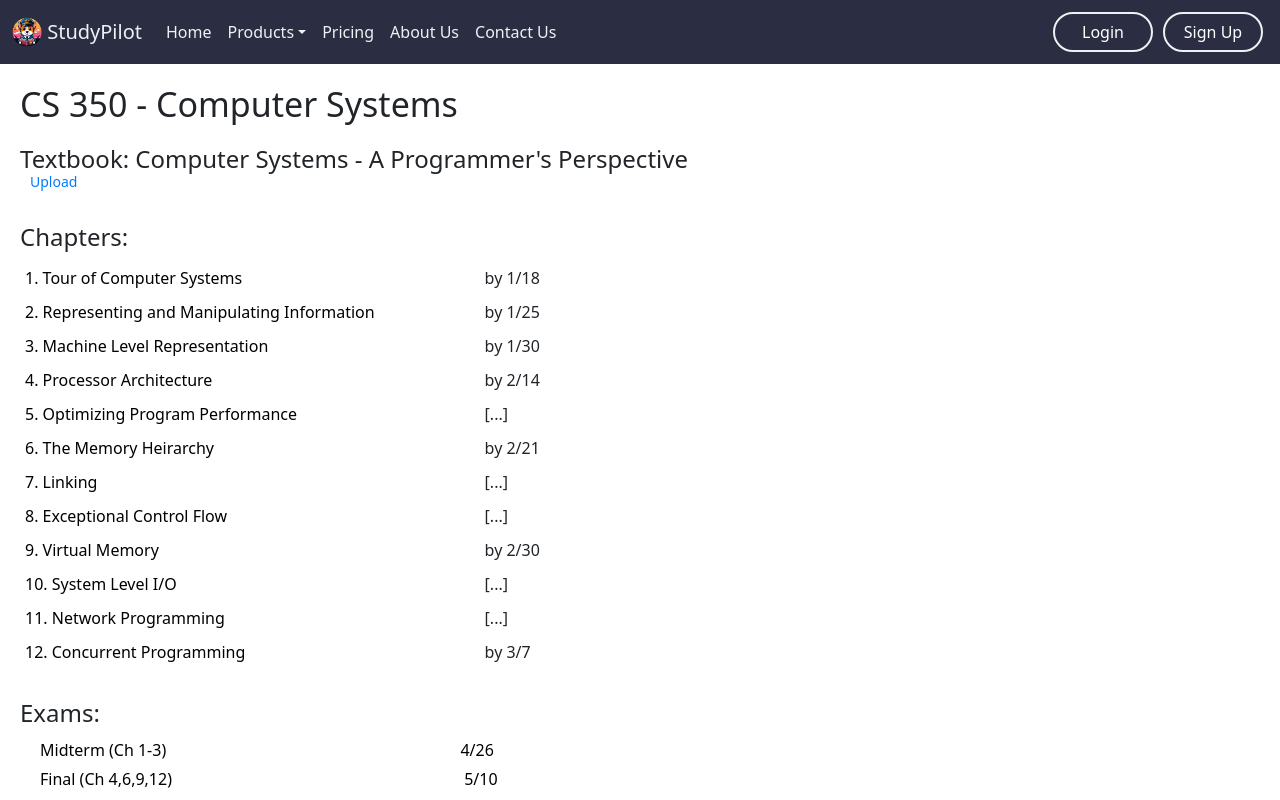
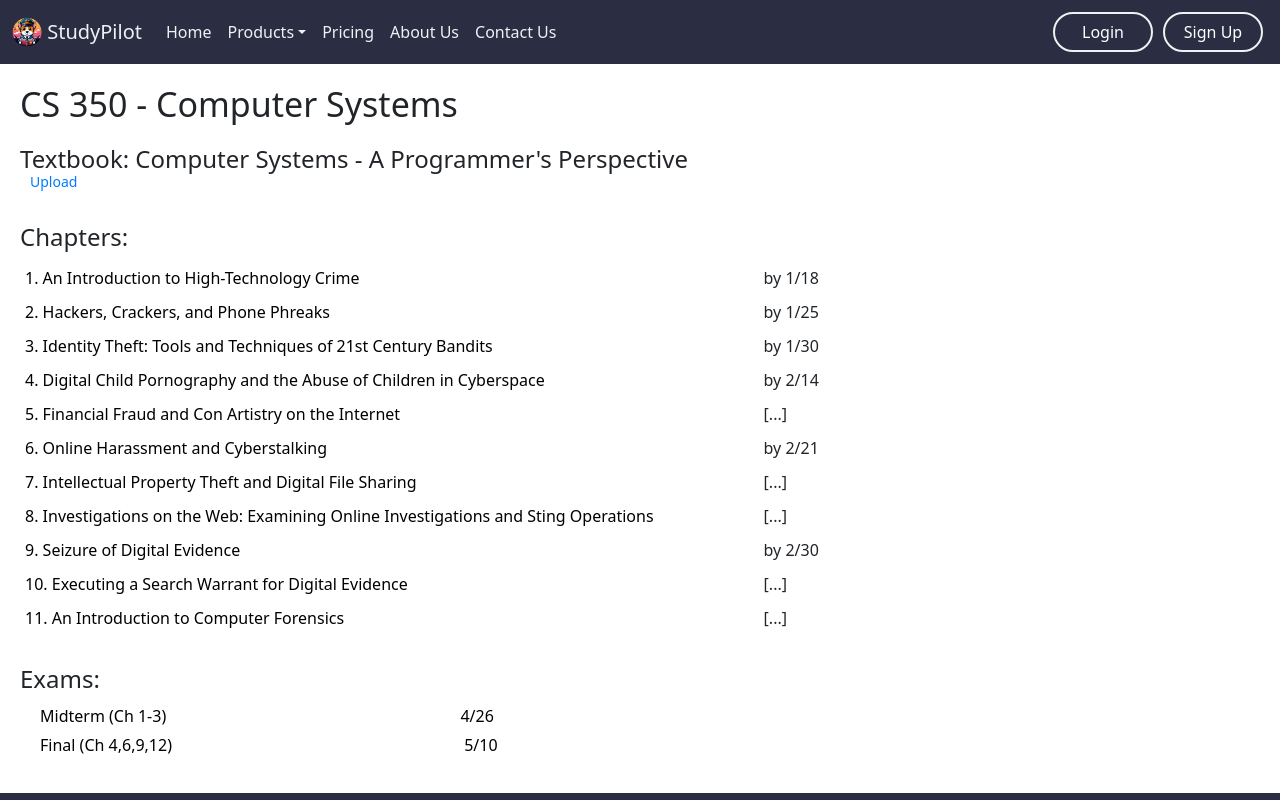
Before and after one commit to shricharanks108/studypilot, a React (Create React App) app: page /#/coursePage in a window 1280 px wide. Shown: the top 800 px of the page. Built offline with nearby package versions, Linux system fonts and the light colour scheme.

Commit message:
chapter study guides working

```diff
--- a/src/pages/ChapterPage/chapterPage.js
+++ b/src/pages/ChapterPage/chapterPage.js
@@ -5,28 +5,21 @@ function ChapterPage() {
   const { id } = useParams();
 
   // Construct the file path based on the chapter ID
-  const pdfPath = `/src/DCSummaries/IT332_Chapter_${id}_LectureNotes.pdf`;
+  const pdfPath = `https://web.njit.edu/~pma28/summaries/IT332_Chapter_${id}_LectureNotes.pdf`;
 
   return (
-    <div className="chapter-page">
-      <h2>Chapter Study Guide</h2>
-      <h4> pdf: {pdfPath}</h4>
-      <div className="pdf-container">
-        {/* <embed
+
+    <div className="chapter-page" style={{ display: 'flex', flexDirection: 'column', alignItems: 'center', justifyContent: 'center', minHeight: '100vh' }}>
+      <h2 style={{ marginBottom: '20px', marginTop: '40px' }}>Chapter Study Guide</h2>
+      <div className="pdf-container" style={{ width: '100%', maxWidth: '850px' }}>
+        <embed
           src={pdfPath}
           type="application/pdf"
           frameBorder="0"
           scrolling="auto"
-          height="100%"
+          height="500px"
           width="100%"
         ></embed>
-        <iframe
-            src={pdfPath}
-            frameBorder="0"
-            scrolling="auto"
-            height="100%"
-            width="100%"
-        ></iframe> */}
       </div>
     </div>
   );
--- a/src/pages/CoursePage/CoursePage.js
+++ b/src/pages/CoursePage/CoursePage.js
@@ -17,32 +17,31 @@ function CoursePage() {
 
       <div class="chapters">
         <h2>Chapters:</h2>
-        <div class="chapter-list">
-            <div class="chapter-name"><Link to="/chapter/1">1. Tour of Computer Systems</Link></div>
-            <div class="chapter-date">by 1/18</div>
-            <div class="chapter-name"><Link to="/chapter/2">2. Representing and Manipulating Information</Link></div>
-            <div class="chapter-date">by 1/25</div>
-            <div class="chapter-name"><Link to="/chapter/3">3. Machine Level Representation</Link></div>
-            <div class="chapter-date">by 1/30</div>
-            <div class="chapter-name"><Link to="/chapter/4">4. Processor Architecture</Link></div>
-            <div class="chapter-date">by 2/14</div>
-            <div class="chapter-name"><Link to="/chapter/5">5. Optimizing Program Performance</Link></div>
-            <div class="chapter-date">[...]</div>
-            <div class="chapter-name"><Link to="/chapter/6">6. The Memory Heirarchy</Link></div>
-            <div class="chapter-date">by 2/21</div>
-            <div class="chapter-name"><Link to="/chapter/7">7. Linking</Link></div>
-            <div class="chapter-date">[...]</div>
-            <div class="chapter-name"><Link to="/chapter/8">8. Exceptional Control Flow</Link></div>
-            <div class="chapter-date">[...]</div>
-            <div class="chapter-name"><Link to="/chapter/9">9. Virtual Memory</Link></div>
-            <div class="chapter-date">by 2/30</div>
-            <div class="chapter-name"><Link to="/chapter/10">10. System Level I/O</Link></div>
-            <div class="chapter-date">[...]</div>
-            <div class="chapter-name"><Link to="/chapter/11">11. Network Programming</Link></div>
-            <div class="chapter-date">[...]</div>
-            <div class="chapter-name"><Link to="/chapter/12">12. Concurrent Programming</Link></div>
-            <div class="chapter-date">by 3/7</div>
+        <div className="chapter-list">
+            <div className="chapter-name"><Link to="/chapter/1">1. An Introduction to High-Technology Crime</Link></div>
+            <div className="chapter-date">by 1/18</div>
+            <div className="chapter-name"><Link to="/chapter/2">2. Hackers, Crackers, and Phone Phreaks</Link></div>
+            <div className="chapter-date">by 1/25</div>
+            <div className="chapter-name"><Link to="/chapter/3">3. Identity Theft: Tools and Techniques of 21st Century Bandits</Link></div>
+            <div className="chapter-date">by 1/30</div>
+            <div className="chapter-name"><Link to="/chapter/4">4. Digital Child Pornography and the Abuse of Children in Cyberspace</Link></div>
+            <div className="chapter-date">by 2/14</div>
+            <div className="chapter-name"><Link to="/chapter/5">5. Financial Fraud and Con Artistry on the Internet</Link></div>
+            <div className="chapter-date">[...]</div>
+            <div className="chapter-name"><Link to="/chapter/6">6. Online Harassment and Cyberstalking</Link></div>
+            <div className="chapter-date">by 2/21</div>
+            <div className="chapter-name"><Link to="/chapter/7">7. Intellectual Property Theft and Digital File Sharing</Link></div>
+            <div className="chapter-date">[...]</div>
+            <div className="chapter-name"><Link to="/chapter/8">8. Investigations on the Web: Examining Online Investigations and Sting Operations</Link></div>
+            <div className="chapter-date">[...]</div>
+            <div className="chapter-name"><Link to="/chapter/9">9. Seizure of Digital Evidence</Link></div>
+            <div className="chapter-date">by 2/30</div>
+            <div className="chapter-name"><Link to="/chapter/10">10. Executing a Search Warrant for Digital Evidence</Link></div>
+            <div className="chapter-date">[...]</div>
+            <div className="chapter-name"><Link to="/chapter/11">11. An Introduction to Computer Forensics</Link></div>
+            <div className="chapter-date">[...]</div>
         </div>
+
         </div>
 
 
```
